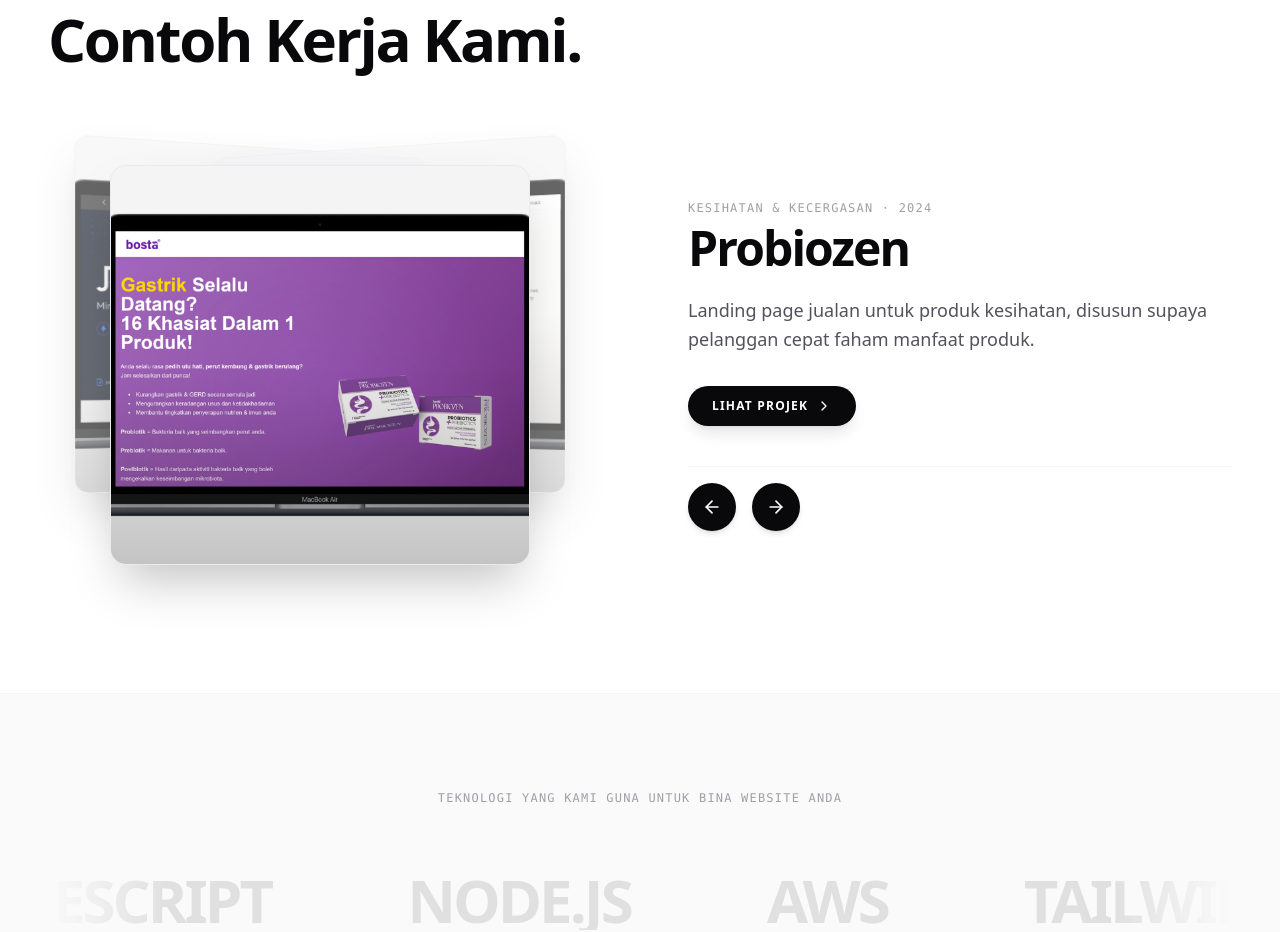
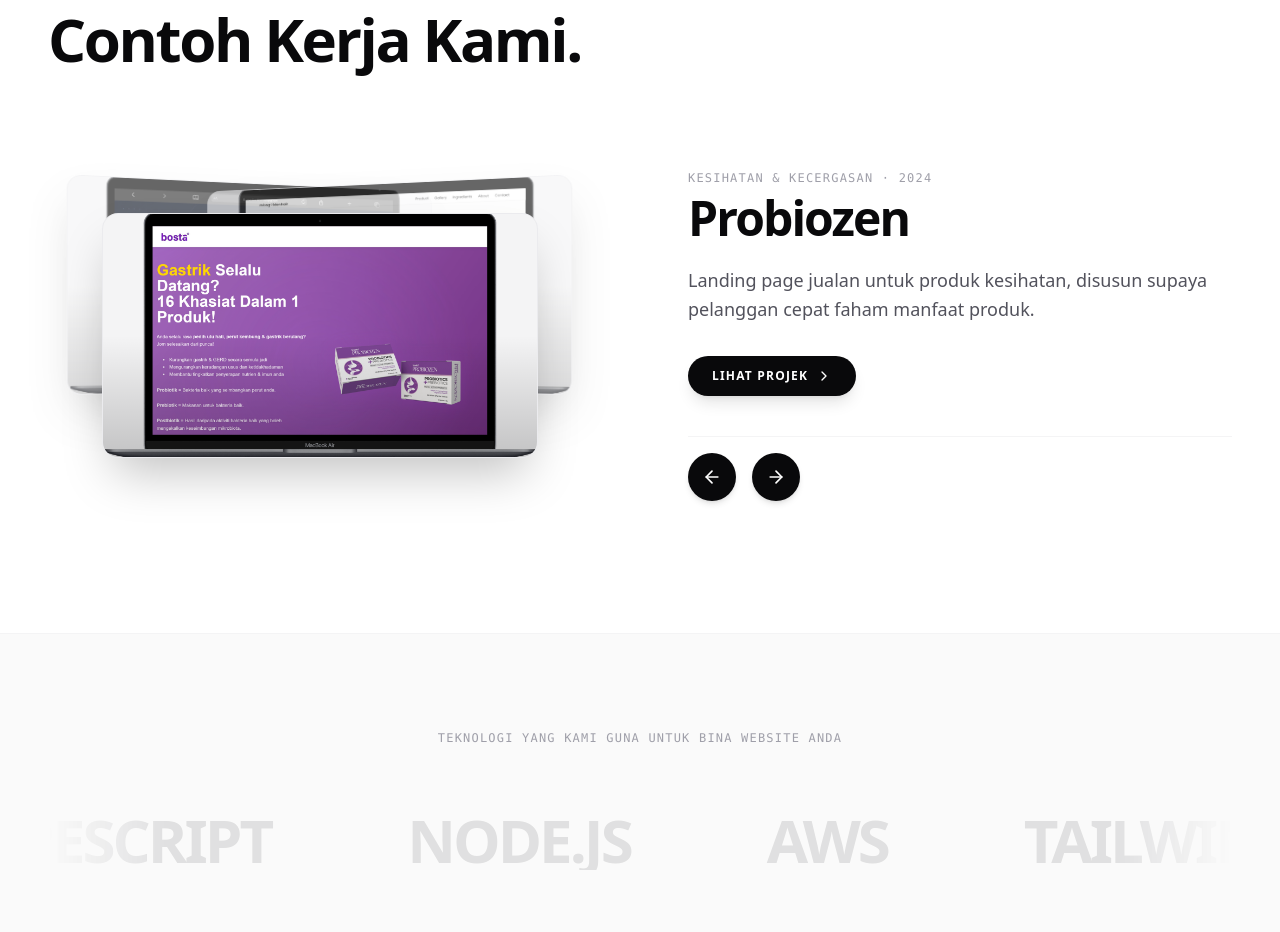
Before and after one commit to aniqkerja-byte/Portfolio, a Next.js app: page / in a window 1280 px wide. Shown: the part 1760-2692 px from the top of the page. Built offline with nearby package versions, Linux system fonts and the light colour scheme.

Commit message:
style: adjust project carousel fanned card placeholders to use 16:9 aspect ratio

```diff
--- a/src/components/Work.tsx
+++ b/src/components/Work.tsx
@@ -162,7 +162,7 @@
         <div className="grid grid-cols-1 items-center gap-12 md:grid-cols-2 md:gap-16 lg:gap-24">
           {/* Images Columns */}
           <div
-            className="xs:h-[320px] relative z-10 flex h-[260px] w-full items-center justify-center overflow-visible select-none perspective-[1000px] md:h-[360px] lg:h-[400px]"
+            className="xs:h-[240px] relative z-10 flex h-[200px] w-full items-center justify-center overflow-visible select-none perspective-[1000px] md:h-[300px] lg:h-[340px]"
             ref={imageContainerRef}
             onTouchStart={handleTouchStart}
             onTouchEnd={handleTouchEnd}
@@ -170,7 +170,7 @@
             {projects.map((project, index) => (
               <div
                 key={project.slug}
-                className="absolute h-full w-[80%] max-w-[340px] cursor-pointer transition-all duration-300 md:max-w-[420px]"
+                className="absolute aspect-video w-[80%] max-w-[340px] cursor-pointer transition-all duration-300 md:max-w-[480px]"
                 style={getImageStyle(index)}
                 onClick={() => setActiveIndex(index)}
               >
```
